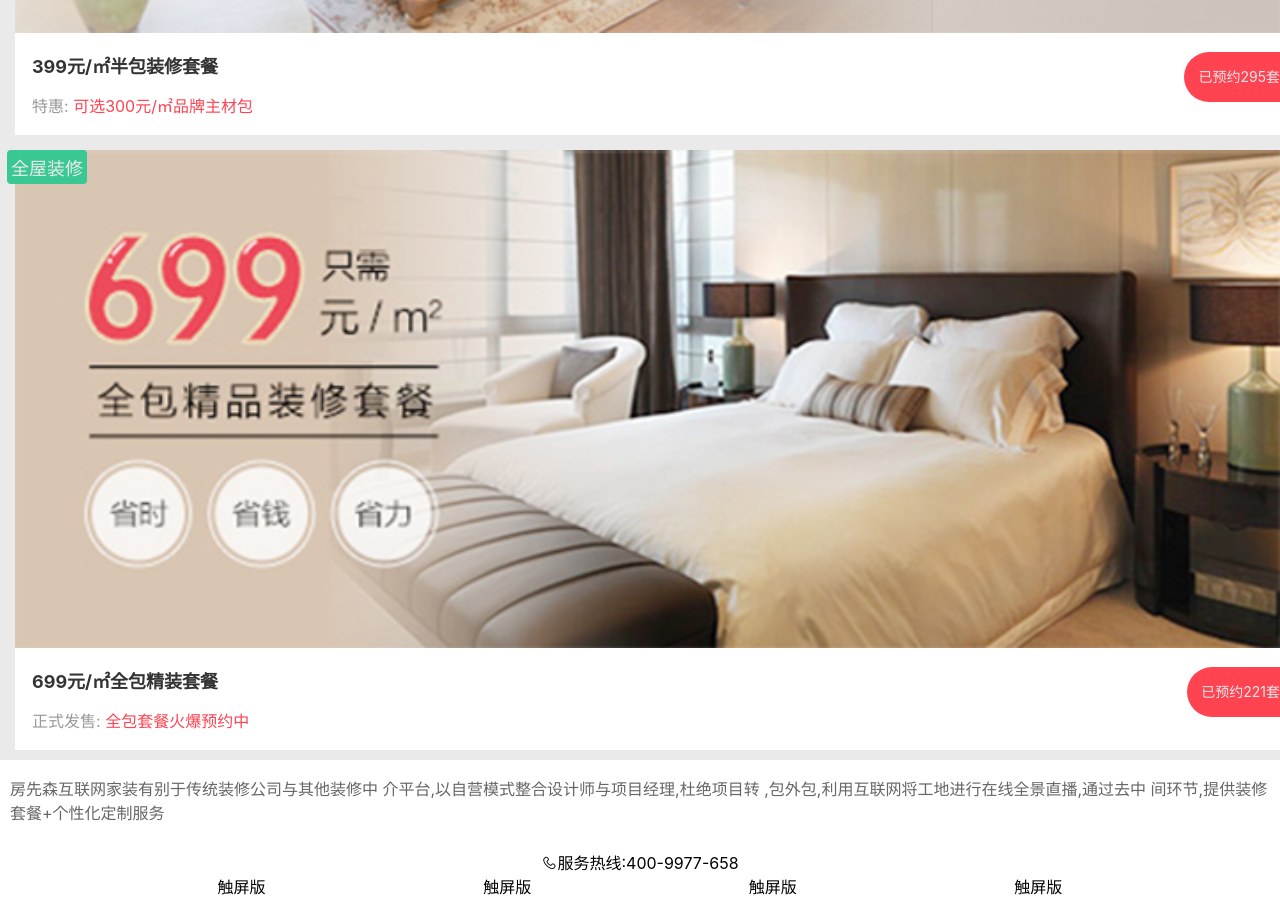
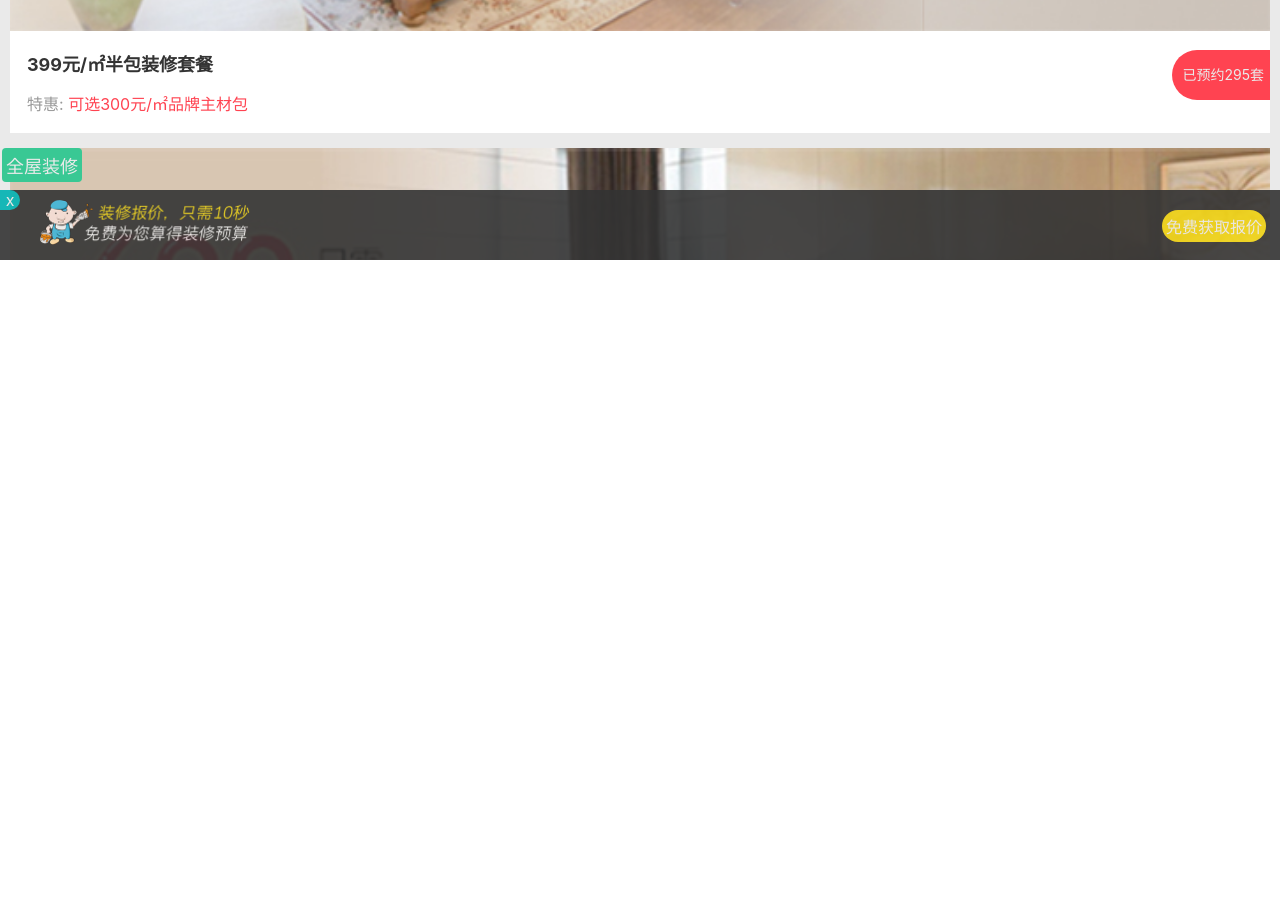
Before and after one commit to yxj15234202237/-, a Vue app: page /#/falist in a window 1280 px wide. Shown: the part 540-1438 px from the top of the page. After the commit the page ends 800 px from the top, so only its background shows below. Built offline with nearby package versions, Linux system fonts and the light colour scheme.

Commit message:
崔钧婷第二次

```diff
--- a/src/components/falist.vue
+++ b/src/components/falist.vue
@@ -14,6 +14,7 @@
         </li>
       </ul>
     </header>
+    <div class="box">
       <div class="cjt-content">
         <div class="cjt-bananer">
           <p class="cjt-jbzx">局部装修</p>
@@ -64,15 +65,23 @@
       </div>
       <div class="cjt-phone">
         <div class="phone">
-            <p><van-icon name="phone-o" />服务热线:400-9977-658</p>
+          <p>
+            <i class="iconfont icon-tel"></i>服务热线:400-9977-658
+          </p>
         </div>
         <ul class="uls3">
           <li>触屏版</li>
-            <li>触屏版</li>
-            <li>触屏版</li>
-            <li>触屏版</li>
+          <li>电脑版</li>
+          <li>关于我们</li>
+          <li>联系我们</li>
         </ul>
       </div>
+    </div>
+    <footer>
+        <p>x</p>
+        <img src="/quoten_bottom.png" alt="">
+        <button>免费获取报价</button>
+    </footer>
   </div>
 </template>
 
@@ -94,12 +103,14 @@ export default {
 }
 
 html,
-body {
+body,.falist {
   width: 100%;
   height: 100%;
 }
-.falist{
+.falist {
   background: #eaeaea;
+  display: flex;
+  flex-direction: column;
 }
 .header {
   width: 100%;
@@ -125,7 +136,6 @@ body {
 .header > .cjt-uls li {
   text-align: center;
   margin-left: 4px;
-  color: #999999;
 }
 .header > .cjt-uls li i {
   width: 22px;
@@ -134,10 +144,15 @@ body {
 .header > .cjt-uls li p {
   font-size: 12px;
 }
+.box{
+    width: 100%;
+    flex: 1;
+    overflow: auto;
+    color: #999999;
+}
 .cjt-content {
   width: 100%;
-  padding-top: 15px;
-  padding-left: 15px;
+  padding: 15px 10px 0 10px;
 }
 .cjt-content .cjt-bananer {
   width: 100%;
@@ -190,28 +205,78 @@ body {
 .cjt-content .cjt-bananer .cjt-ban .cjt-uls2 .cjt-lis2 p {
   font-size: 14px;
   color: #eaeaea;
-  padding-left: 14px;
+  padding: 0 6px 0 10px;
 }
-.cjt-nr{
+.cjt-nr {
   width: 100%;
   background: #fff;
   margin-top: 10px;
   padding: 16px 10px;
   color: #666;
 }
-.cjt-phone{
-    padding-top: 10px;
+.cjt-phone {
+  padding: 10px 0 70px 0px;
   background: #fff;
   width: 100%;
-    .phone{
+  .phone {
     width: 100%;
     text-align: center;
+    font-size: 16px;
+        i{
+            color: #00b2b2;
         }
-    &>.uls3{
+  }
+  & > .uls3 {
     width: 100%;
     display: flex;
     list-style: none;
     justify-content: space-evenly;
+    li{
+        color:#666666;
+        &:hover{
+            color: #00b2b2;
+        }
+    }
+  }
+}
+footer{
+    position: relative;
+    width: 100%;
+    height: 70px;
+    background: #333333;
+    opacity: 0.9;
+    position: fixed;
+    left: 0;
+    bottom: 0;
+    img{
+        width: 210px;
+        height: 45px;
+        margin-left: 40px;
+        margin-top: 10px;
+    }
+    p{
+        width: 20px;
+        height: 20px;
+        border-top-right-radius: 50px;
+        border-bottom-right-radius: 50px;
+        background: #00b2b2;
+        color: #eaeaea;
+        text-align: center;
+        line-height: center;
+        position: absolute;
+        top: 0;
+        left: 0;
+    }
+    button{
+        border: 0;
+        outline: none;
+        background: #eed215;
+        border-radius: 30px;
+        color: #eaeaea;
+        padding: 4px;
+        position: absolute;
+        right: 14px;
+        top: 20px;
     }
 }
 </style>
```
Lines whose indentation alone changed are shown as unchanged.
